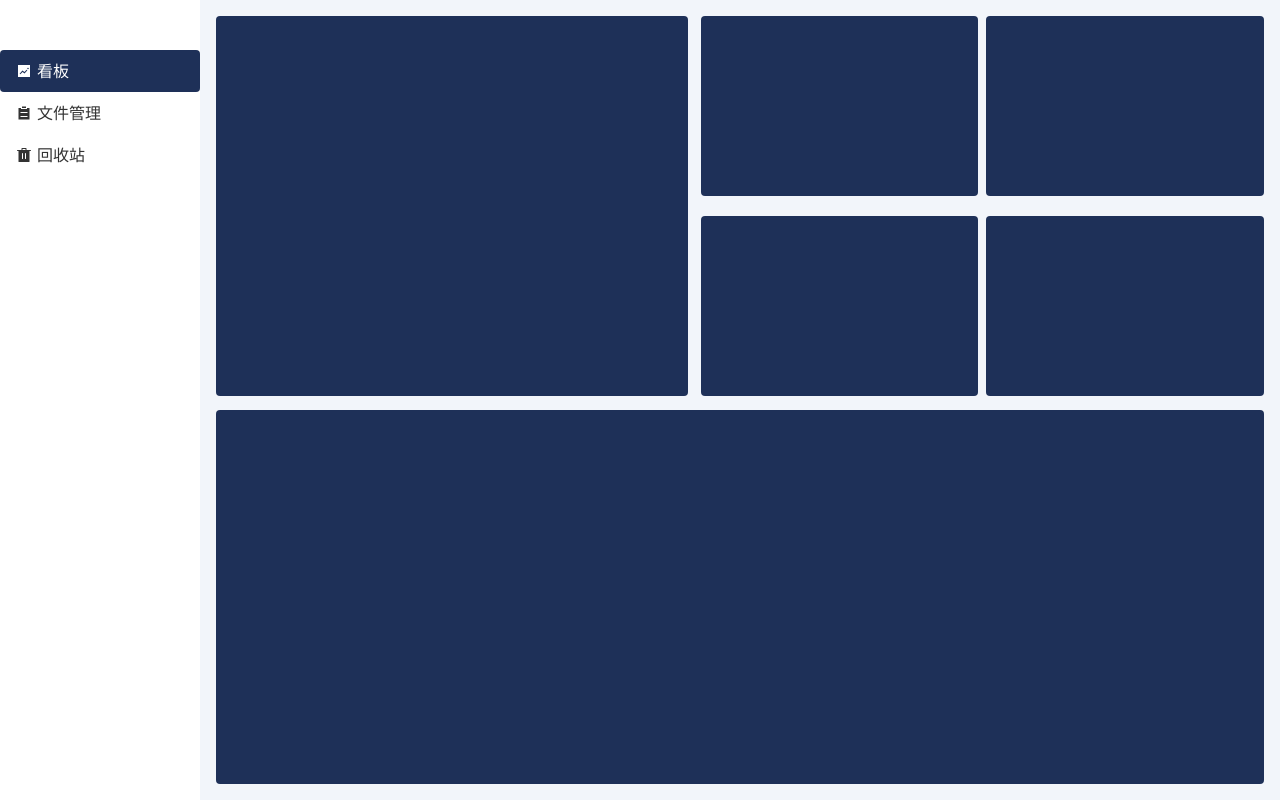
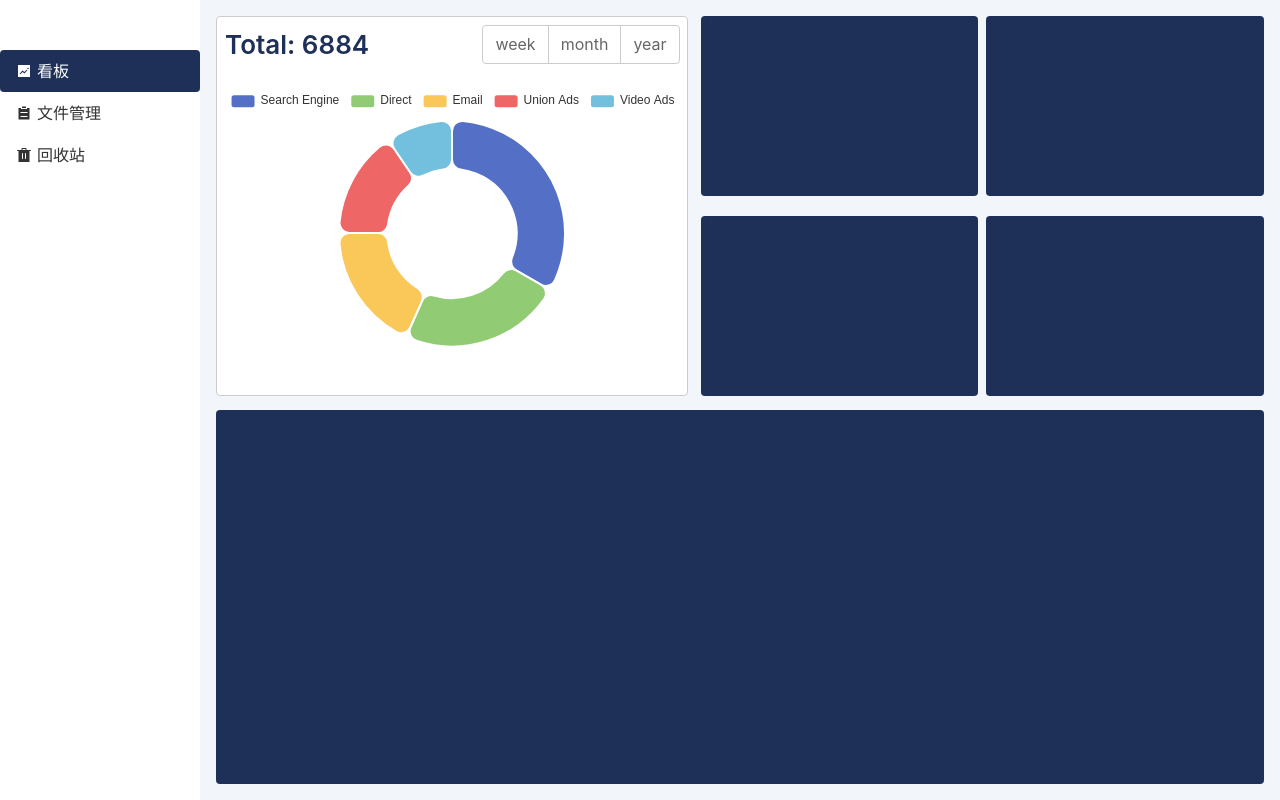
Before and after one commit to jvxiao/file-server-master, a Vue app in the folder web/: page /#/manage in a window 1280 px wide. Both pictures are taken after a click on the element "看板". Built offline with nearby package versions, Linux system fonts and the light colour scheme; no server answers.

Commit message:
feat: add staticstic charts

```diff
--- a/web/package.json
+++ b/web/package.json
@@ -12,6 +12,7 @@
     "@element-plus/icons-vue": "^2.3.1",
     "axios": "^1.6.8",
     "dayjs": "^1.11.11",
+    "echarts": "^5.6.0",
     "pinia": "^2.1.7",
     "vue": "^3.4.21",
     "vue-router": "^4.3.0"
--- a/web/src/views/Dashboard.vue
+++ b/web/src/views/Dashboard.vue
@@ -1,7 +1,21 @@
 <template>
   <div class="dashboard-page">
     <div class="statistic-charts">
-        <div id="chart1"></div>
+        <div id="chart1">
+          <div class="wraper">
+            <div class="statistic">
+              <span class="title">Total: </span>
+              <span class="count">6884</span>
+            </div>
+
+            <div class="range-bar">
+              <div class="week">week</div>
+              <div class="month">month</div>
+              <div class="year">year</div>
+            </div>
+          </div>
+          <div class="total-chart" id="total"></div>
+        </div>
         <div class="card-box">
           <div class="card"></div>
           <div class="card"></div>
@@ -14,9 +28,67 @@
   </div>
 </template>
 <script setup>
+import * as echarts from 'echarts';
+import { onMounted } from 'vue';
+
+onMounted(() => {
+  var chartDom = document.getElementById('total');
+var myChart = echarts.init(chartDom);
+var option;
+
+option = {
+  tooltip: {
+    trigger: 'item'
+  },
+  legend: {
+    top: '5%',
+    left: 'center'
+  },
+  series: [
+    {
+      name: 'Access From',
+      type: 'pie',
+      radius: ['40%', '70%'],
+      avoidLabelOverlap: false,
+      itemStyle: {
+        borderRadius: 10,
+        borderColor: '#fff',
+        borderWidth: 2
+      },
+      label: {
+        show: false,
+        position: 'center'
+      },
+      // emphasis: {
+      //   label: {
+      //     show: true,
+      //     fontSize: 40,
+      //     fontWeight: 'bold'
+      //   }
+      // },
+      labelLine: {
+        show: false
+      },
+      data: [
+        { value: 1048, name: 'Search Engine' },
+        { value: 735, name: 'Direct' },
+        { value: 580, name: 'Email' },
+        { value: 484, name: 'Union Ads' },
+        { value: 300, name: 'Video Ads' }
+      ]
+    }
+  ]
+};
+
+option && myChart.setOption(option);
+})
+
 
 </script>
 <style lang="scss" scoped>
+@import '../variables.scss';
+
+
 .dashboard-page {
   width: 100%;
   height: 100%;
@@ -32,9 +104,37 @@
       width: 45%;
       min-width: 420px;
       height: 380px;
-      background-color: #1e3058;
+      background-color: #fff;
       border-radius: 4px;
       margin-right: 5px;
+      border: 1px solid #ccc;
+      .wraper {
+        // text-align: center;
+        display: flex;
+        justify-content: space-between;
+        padding: 8px;
+        .title, .count {
+          color: $theme-color;
+          font-size: 26px;
+          font-weight: 600;
+        }
+        .range-bar {
+          display: flex;
+          .week, .month, .year {
+            padding: 6px 12px;
+            border: 1px solid #ccc;
+            margin-right: -1px;
+            cursor: pointer;
+            color: #666;
+          }
+          .week {
+            border-radius: 4px 0 0 4px;
+          }
+          .year {
+            border-radius: 0 4px 4px 0;
+          }
+        }
+      }
     }
     .card-box {
       flex: 1;
@@ -58,4 +158,9 @@
       border-radius: 4px;
     }
 }
+
+#total {
+  width: 100%;
+  height: calc(100% - 55px);
+}
 </style>
```
Also changed, not shown: 1 other file (tests, documents, lock files or other folders).
